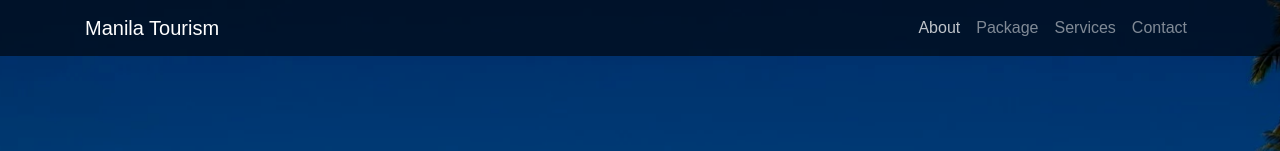
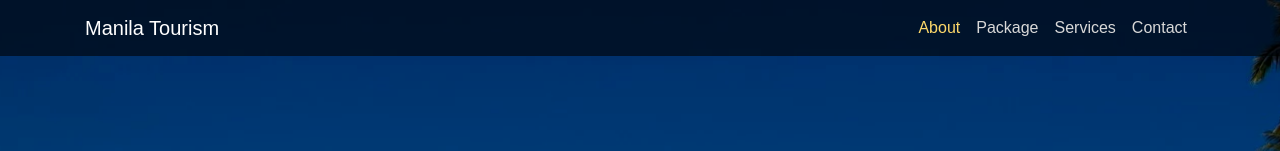
Before and after one commit to markdino/tourism-site, a React (Create React App) app: page / in a window 1280 px wide. In both pictures the pointer is over the link "About". Shown: the top 151 px of the page. Built offline with nearby package versions, Linux system fonts and the light colour scheme; the HTML template or start-up script is replaced by a standard one.

Commit message:
change nav-link color

```diff
--- a/src/App.css
+++ b/src/App.css
@@ -5,6 +5,15 @@
 
 .navDark {
   background: rgba(0, 0, 0, 0.6);
+}
+
+.nav-link {
+  color: rgb(216, 216, 216) !important;
+}
+
+.nav-link.active,
+.nav-link:hover {
+  color: #fdd86a !important;
 }
 
 #hero {
```
